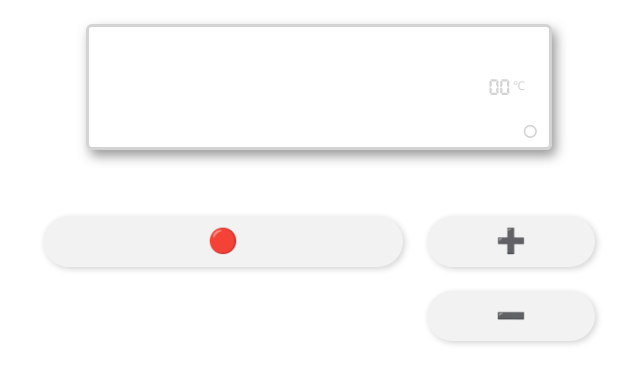
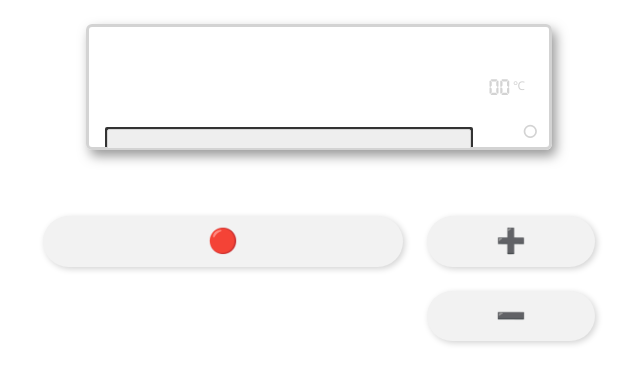
Before and after one commit to icicleling/poke-air-conditioner, a React (Create React App) app: page / in a window 1280 px wide. Shown: the top 384 px of the page, without its empty margins (321-961 px from the left). Built offline with nearby package versions, Linux system fonts and the light colour scheme.

Commit message:
添加出风口和叶片

```diff
--- a/src/App.tsx
+++ b/src/App.tsx
@@ -1,3 +1,4 @@
+import { Button } from "components/UI";
 import React, { useState } from "react";
 import styled from "styled-components";
 import {
@@ -43,6 +44,9 @@ function App() {
           <TemperatureSymbol>℃</TemperatureSymbol>
         </Temperature>
         <Power open={isOpen}>〇</Power>
+        <AirOutlet>
+          <Shutter open={isOpen} />
+        </AirOutlet>
       </AirConditioner>
 
       <ButtonGroup>
@@ -128,23 +132,6 @@ const Power = styled.div<{ open: boolean }>`
   `};
 `;
 
-const Button = styled.button`
-  font-size: 24px;
-  display: flex;
-  justify-content: center;
-  align-items: center;
-  background-color: #f2f2f2;
-  border: none;
-  border-radius: 99em;
-  outline: none;
-  box-shadow: 2px 2px 6px lightgray;
-  user-select: none;
-
-  &:active {
-    box-shadow: inset 2px 2px 6px lightgray;
-  }
-`;
-
 const PowerButton = styled(Button)`
   grid-column-start: 1;
   grid-column-end: 3;
@@ -155,4 +142,33 @@ const MinusButton = styled(Button)`
   grid-column-start: 3;
 `;
 
+const AirOutlet = styled.div`
+  height: 20px;
+  background: #333;
+  position: absolute;
+  bottom: 0;
+  width: 80%;
+  margin-left: 16px;
+  border-radius: 2px 2px 0 0;
+  perspective: 1080px;
+`;
+
+const Shutter = styled.div<{ open: boolean }>`
+  height: 18px;
+  background: #eee;
+  border-radius: 2px 2px 0 0;
+  margin: 2px 2px 0;
+  transform: rotateX(0deg);
+  transform-style: preserve-3d;
+  transform-origin: 0 16px;
+  border: 1px solid lightgray;
+  transition: transform 4s linear ;
+
+  ${({ open }) =>
+    open &&
+    `
+    transform: rotateX(-160deg);
+  `}
+`;
+
 export default App;
--- /dev/null
+++ b/src/components/UI/Button.tsx
@@ -0,0 +1,20 @@
+import styled from "styled-components";
+
+const Button = styled.button`
+  font-size: 24px;
+  display: flex;
+  justify-content: center;
+  align-items: center;
+  background-color: #f2f2f2;
+  border: none;
+  border-radius: 99em;
+  outline: none;
+  box-shadow: 2px 2px 6px lightgray;
+  user-select: none;
+
+  &:active {
+    box-shadow: inset 2px 2px 6px lightgray;
+  }
+`;
+
+export default Button;
--- /dev/null
+++ b/src/components/UI/index.ts
@@ -0,0 +1 @@
+export { default as Button } from "./Button";
```
